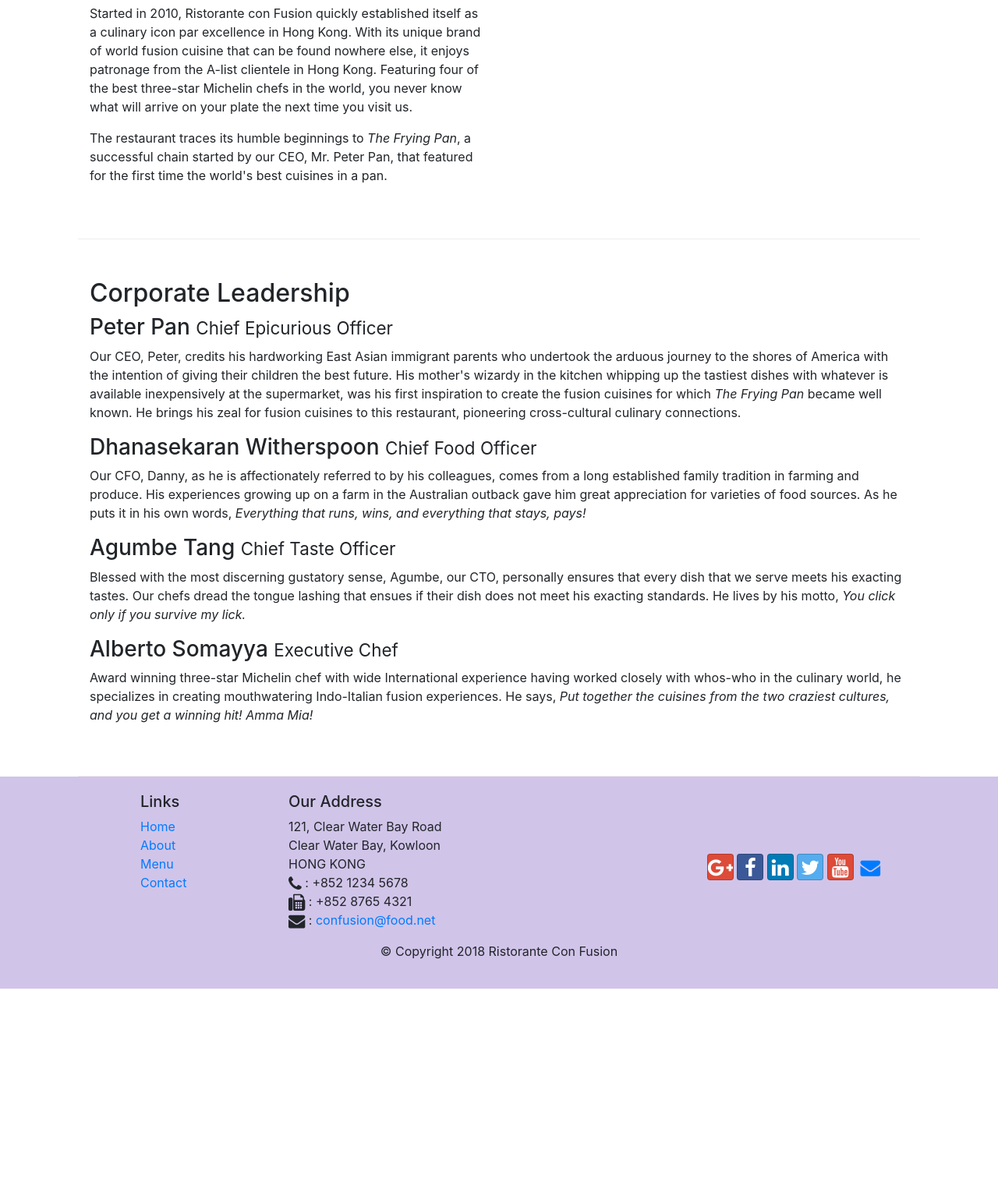
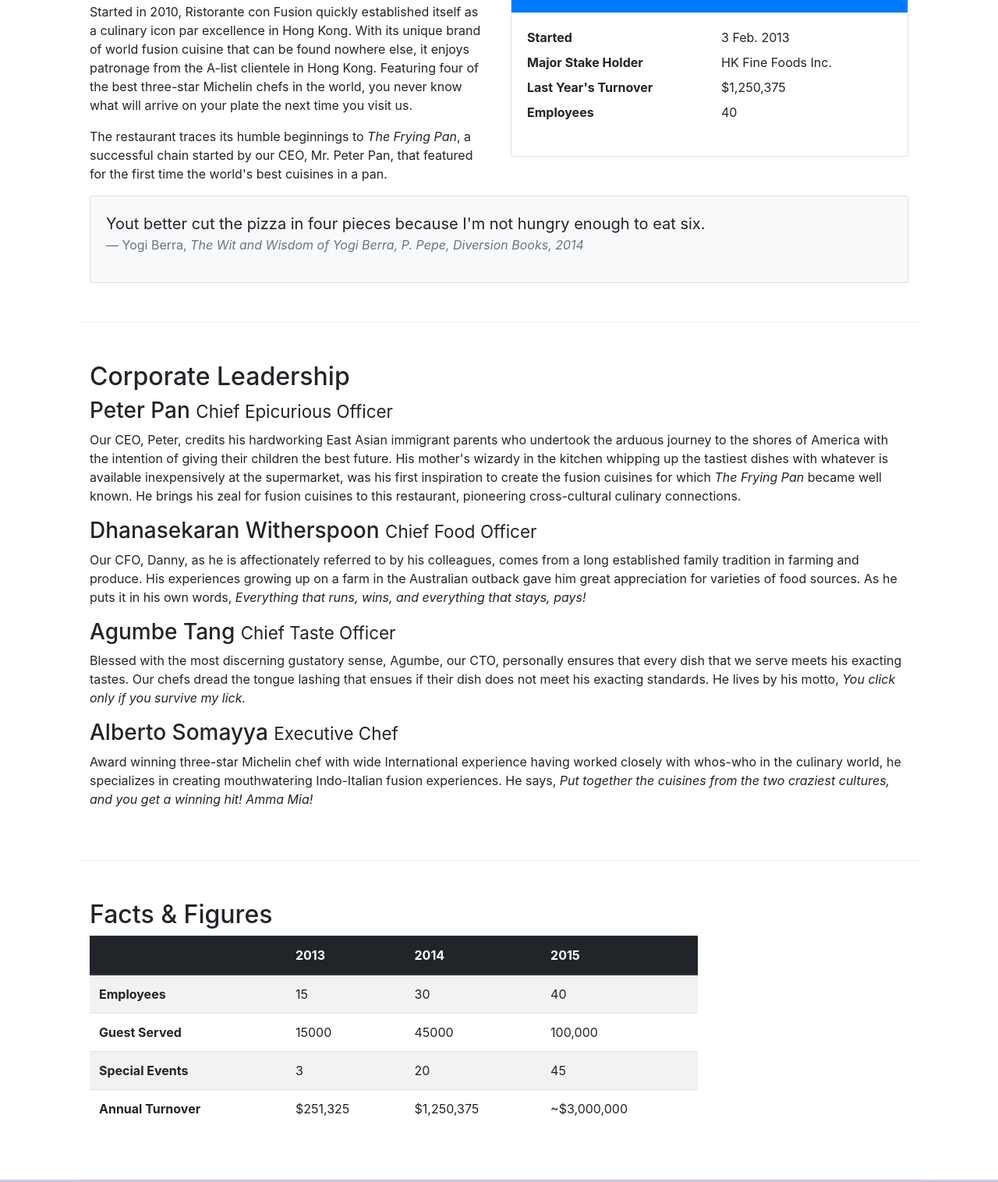
Before and after one commit to Joel-DW/trabajando-con-bootstrap, a website: page aboutus.html in a window 1280 px wide. Shown: the part 558-2074 px from the top of the page at 78% size. Before the commit the page ends 1826 px from the top, so only its background shows below. Drawn offline with nearby package versions, Linux system fonts and the light colour scheme.

Commit message:
En aboutus.html se añadio una card con informacion. Tambien se creo una tabla adaptable

```diff
--- a/aboutus.html
+++ b/aboutus.html
@@ -63,7 +63,36 @@
                 <p>Started in 2010, Ristorante con Fusion quickly established itself as a culinary icon par excellence in Hong Kong. With its unique brand of world fusion cuisine that can be found nowhere else, it enjoys patronage from the A-list clientele in Hong Kong.  Featuring four of the best three-star Michelin chefs in the world, you never know what will arrive on your plate the next time you visit us.</p>
                 <p>The restaurant traces its humble beginnings to <em>The Frying Pan</em>, a successful chain started by our CEO, Mr. Peter Pan, that featured for the first time the world's best cuisines in a pan.</p>
             </div>
-            <div>
+            <div class="col-sm">
+                <div class="card">
+                    <h3 class="card-header bg-primary text-white">Facts At a Glance</h3>
+                    <div class="card-body">
+                        <dl class="row">
+                            <dt class="col-6">Started</dt>
+                            <dd class="col-6">3 Feb. 2013</dd>
+                            <dt class="col-6">Major Stake Holder</dt>
+                            <dd class="col-6">HK Fine Foods Inc.</dd>
+                            <dt class="col-6">Last Year's Turnover</dt>
+                            <dd class="col-6">$1,250,375</dd>
+                            <dt class="col-6">Employees</dt>
+                            <dd class="col-6">40</dd>
+                        </dl>
+                    </div>
+                </div>
+            </div>
+            <div class="col-12">
+                <div class="card card-body bg-light">
+                    <blockquote class="blockquote">
+                        <p class="mb-0">Yout better cut the pizza in four pieces
+                            because I'm not hungry enough to eat six.
+                        </p>
+                        <footer class="blockquote-footer">Yogi Berra,
+                            <cite title="Source Title">The Wit and Wisdom of
+                                Yogi Berra, P. Pepe, Diversion Books, 2014
+                            </cite>
+                        </footer>
+                    </blockquote>
+                </div>
             </div>
         </div>
 
@@ -80,6 +109,52 @@
                 <h3>Alberto Somayya <small>Executive Chef</small></h3>
                 <p class="d-none d-sm-block">Award winning three-star Michelin chef with wide International experience having worked closely with whos-who in the culinary world, he specializes in creating mouthwatering Indo-Italian fusion experiences. He says, <em>Put together the cuisines from the two craziest cultures, and you get a winning hit! Amma Mia!</em></p>
             </div>
+       </div>
+       <div class="row row-content">
+           <div class="col-12 col-sm-9">
+               <h2>Facts &amp; Figures</h2>
+               <div class="table-responsive">
+                   <table class="table table-striped">
+                       <thead class="thead-dark">
+                           <tr>
+                               <th>&nbsp;</th>
+                               <th>2013</th>
+                               <th>2014</th>
+                               <th>2015</th>
+                           </tr>
+                       </thead>
+                       <tbody>
+                           <tr>
+                               <th>Employees</th>
+                               <td>15</td>
+                               <td>30</td>
+                               <td>40</td>
+                           </tr>
+                           <tr>
+                               <th>Guest Served</th>
+                               <td>15000</td>
+                               <td>45000</td>
+                               <td>100,000</td>
+                           </tr>
+                           <tr>
+                               <th>Special Events</th>
+                               <td>3</td>
+                               <td>20</td>
+                               <td>45</td>
+                           </tr>
+                           <tr>
+                               <th>Annual Turnover</th>
+                               <td>$251,325</td>
+                               <td>$1,250,375</td>
+                               <td>~$3,000,000</td>
+                           </tr>
+                       </tbody>
+                   </table>
+               </div>
+           </div>
+           <div class="col-12 col-sm-3">
+
+           </div>
        </div>
 
     </div>
```
